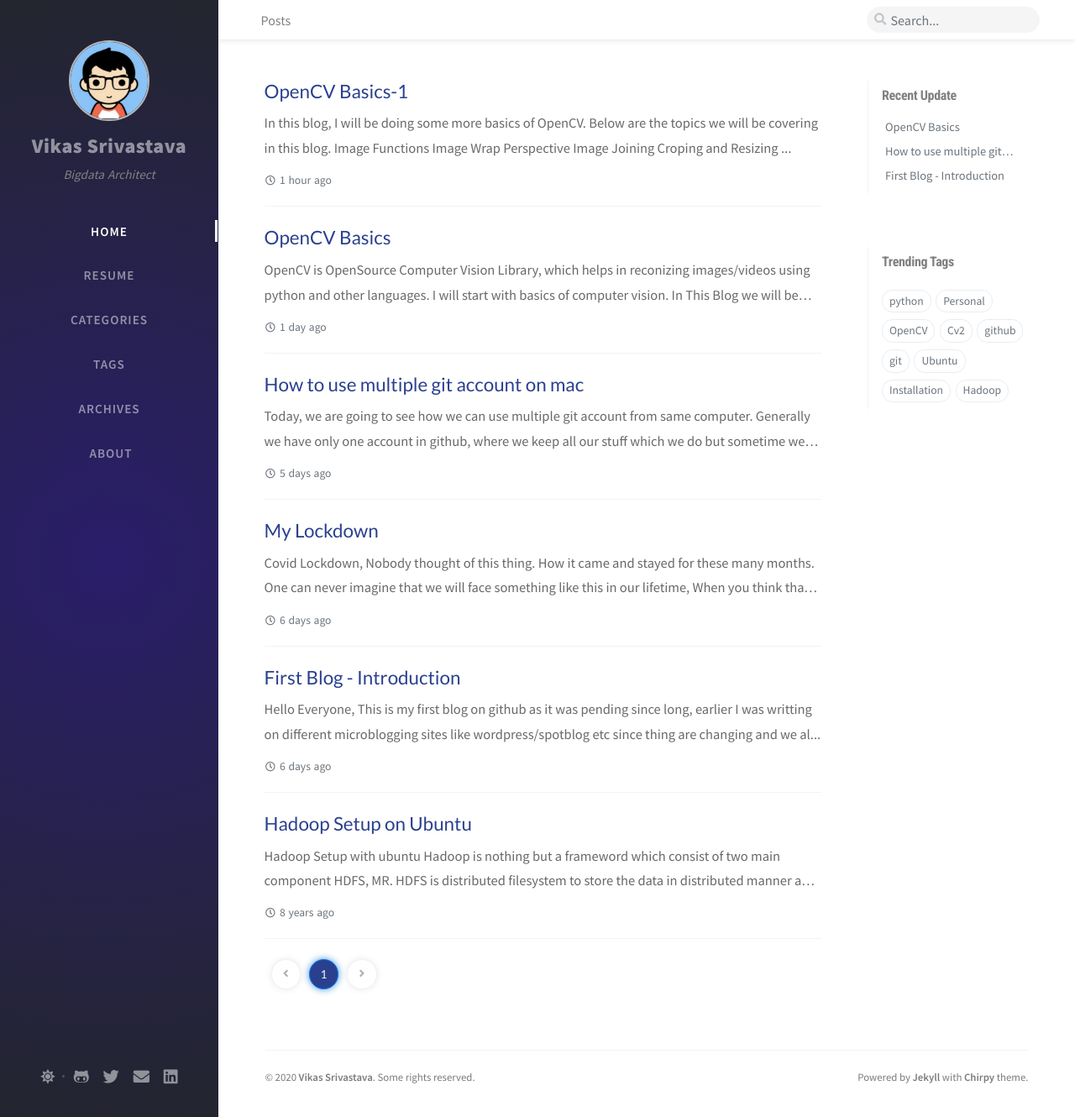
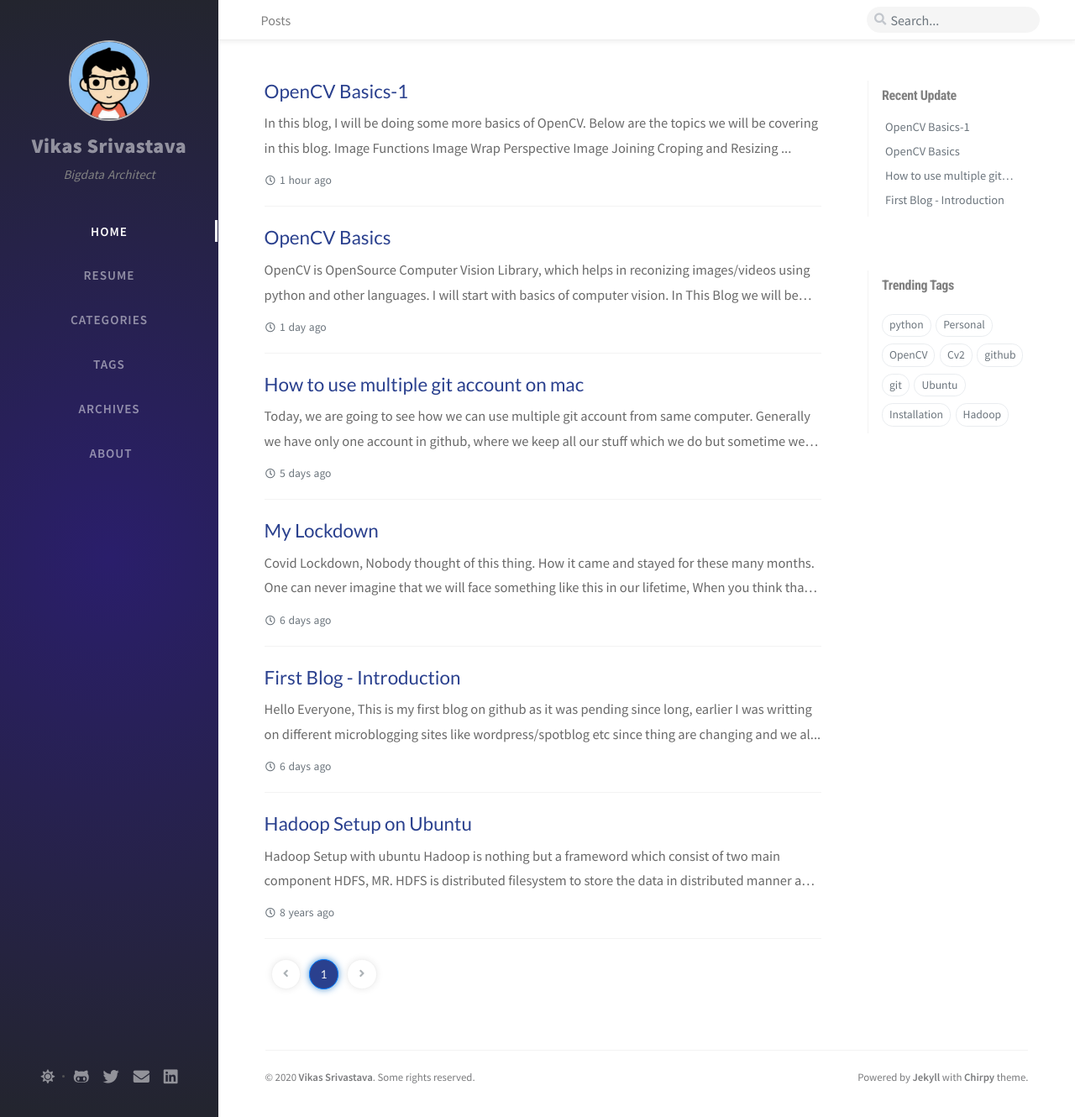
Before and after one commit to vikassri/vikassri.github.io, a Jekyll site: the page built from index.html, in a window 1280 px wide and 1330 px high. Shown: the whole window at 84% size. Built offline with Jekyll 4.4.1, drawn with Linux system fonts in a browser that asks for light colours; nearby versions of some CDN libraries; the list of posts is cut into pages by our own code; comment, search, counter and statistics services are not loaded.

```diff
--- a/_data/updates.yml
+++ b/_data/updates.yml
@@ -5,5 +5,8 @@
   filename: 'Blogging'
   lastmod: '2020-07-21 11:14:04 +0530'
 -
+  filename: 'OpenCV-Basics-1'
+  lastmod: '2020-07-23 22:43:33 +0530'
+-
   filename: 'OpenCV-Basics'
   lastmod: '2020-07-23 22:11:11 +0530'
```
